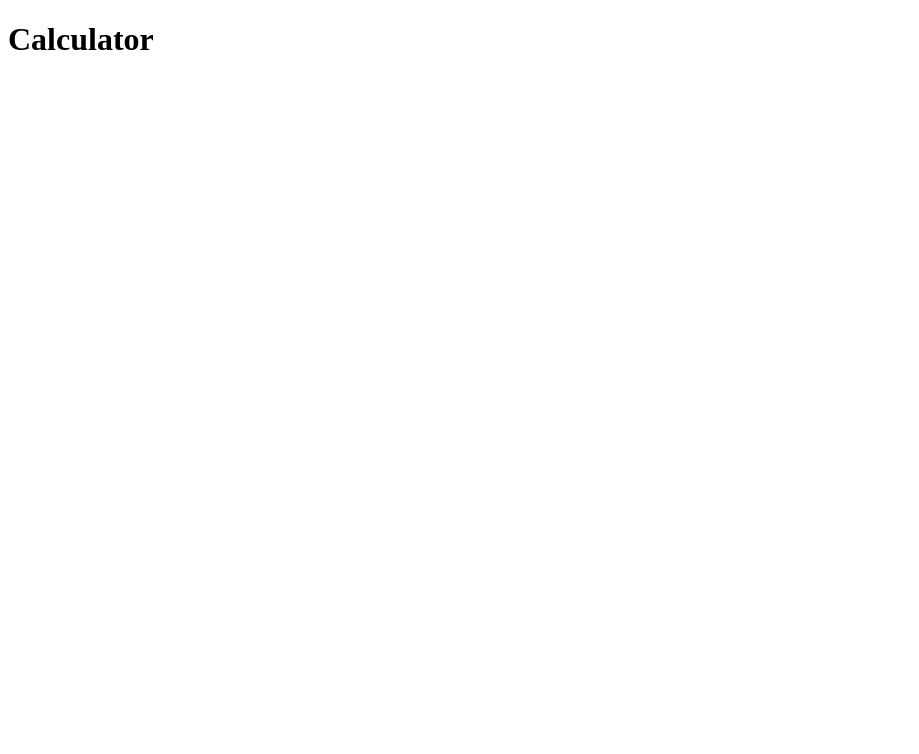
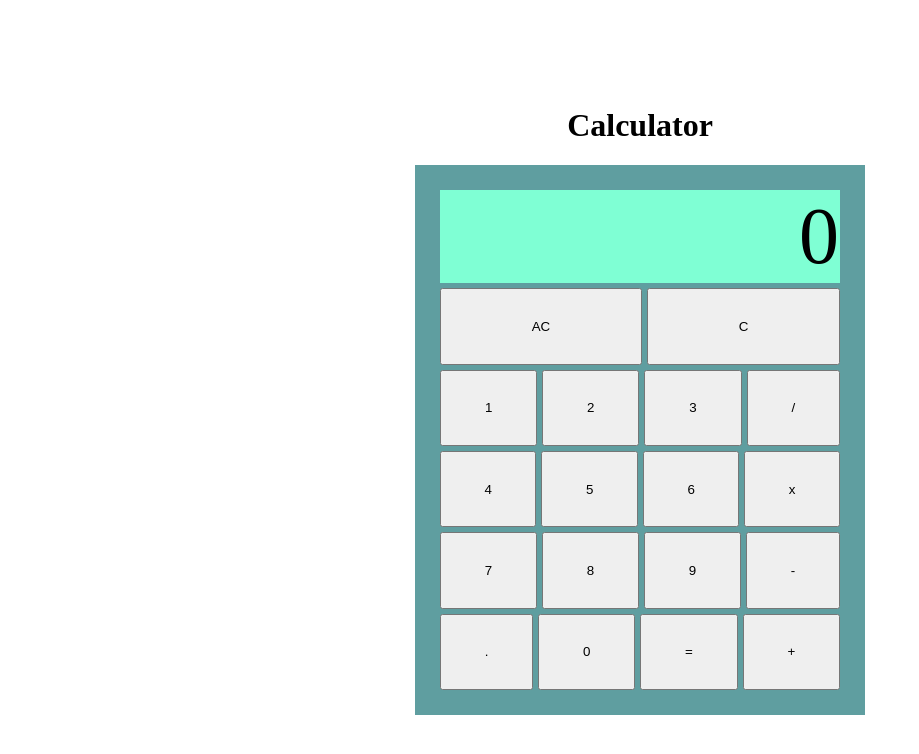
Before and after one commit to zoumushi/calculator, a plain HTML site: page index.html in a window 1280 px wide. Shown: the whole page, without its empty margins (0-919 px from the left). Drawn offline with Linux system fonts and the light colour scheme.

Commit message:
Create the calculator interface

```diff
--- a/index.html
+++ b/index.html
@@ -8,6 +8,39 @@
 		<title>Calculator</title>
 	</head>
 	<body>
+		<header>
 			<h1>Calculator</h1>
+		</header>
+		<main>
+			<div id="display"><p>0</p></div>
+			<div class="row">
+				<button>AC</button>
+				<button>C</button>
+			</div>
+			<div class="row">
+				<button>1</button>
+				<button>2</button>
+				<button>3</button>
+				<button>/</button>
+			</div>
+			<div class="row">
+				<button>4</button>
+				<button>5</button>
+				<button>6</button>
+				<button>x</button>
+			</div>
+			<div class="row">
+				<button>7</button>
+				<button>8</button>
+				<button>9</button>
+				<button>-</button>
+			</div>
+			<div class="row">
+				<button>.</button>
+				<button>0</button>
+				<button>=</button>
+				<button>+</button>
+			</div>
+		</main>
 	</body>
 </html>
--- a/styles/style.css
+++ b/styles/style.css
@@ -0,0 +1,49 @@
+body {
+	margin: 0;
+	display: flex;
+	flex-direction: column;
+	justify-content: center;
+	align-items: center;
+	width: 100vw;
+	height: 100vh;
+}
+
+main {
+	display: flex;
+	flex-direction: column;
+	justify-content: center;
+	align-items: center;
+	width: 400px;
+	height: 500px;
+	padding: 25px;
+	background-color: cadetblue;
+	gap: 5px;
+}
+
+#display {
+	display: flex;
+	justify-content: end;
+	align-items: center;
+	width: 100%;
+	height: 600px;
+	padding: 1px;
+	background-color: aquamarine;
+	font-size: 80px;
+	box-sizing: border-box;
+}
+
+#display p {
+	margin: 0;
+}
+
+.row {
+	display: flex;
+	justify-content: space-between;
+	width: 100%;
+	height: 100%;
+	gap: 5px;
+}
+
+.row * {
+	flex-grow: 1;
+}
```
Lines whose indentation alone changed are shown as unchanged.
